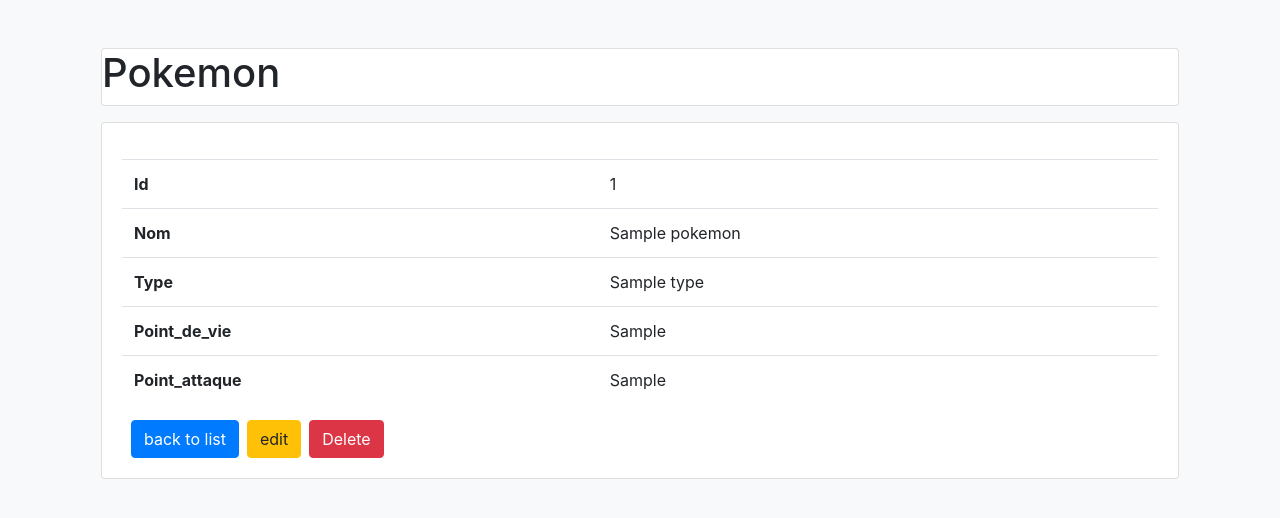
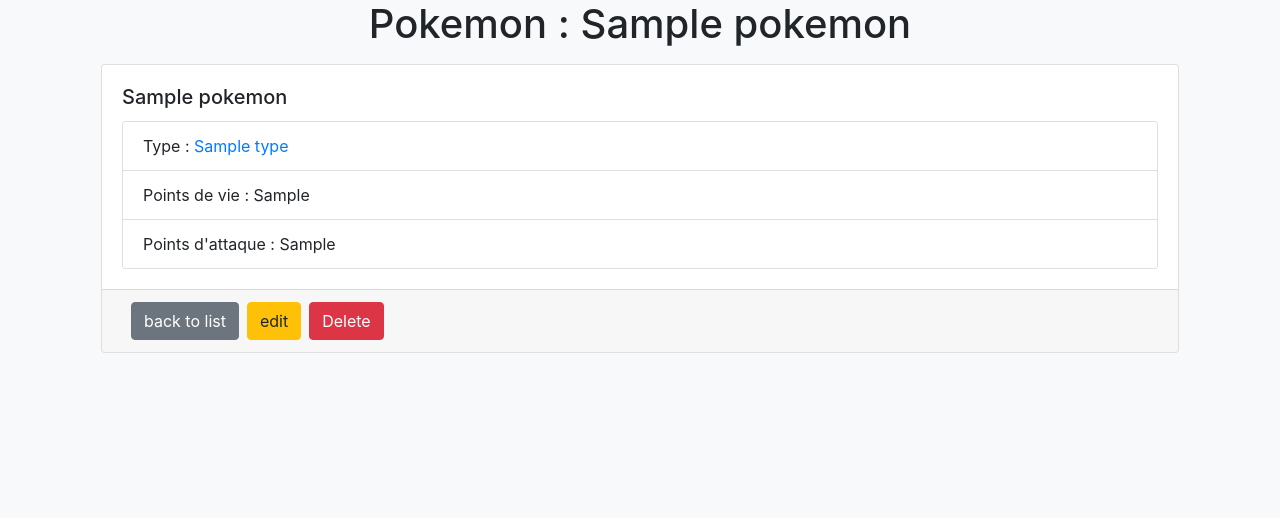
Before and after one commit to Ynov-fullstack-m1/Symfony-Pokemon-Jcaillli-Mvolpe, a Symfony app: template templates/pokemon/show.html.twig in a window 1280 px wide. Shown: the part 56-574 px from the top of the page. Run offline with Twig, Linux system fonts and the light colour scheme; the template is opened without the code that fills it: most values are stand-ins (such as "Sample title", 1, 10 or a date in 2020); some libraries are stand-ins or nearby versions.

Commit message:
MAJ PokemonController

```diff
--- a/src/Controller/PokemonController.php
+++ b/src/Controller/PokemonController.php
@@ -11,7 +11,7 @@ use Symfony\Component\HttpFoundation\Request;
 use Symfony\Component\HttpFoundation\Response;
 use Symfony\Component\Routing\Annotation\Route;
 
-#[Route('/pokemon')]
+#[Route('/pokedex/pokemon')]
 class PokemonController extends AbstractController
 {
     #[Route('/', name: 'app_pokemon_index', methods: ['GET'])]
--- a/templates/pokemon/edit.html.twig
+++ b/templates/pokemon/edit.html.twig
@@ -10,8 +10,8 @@
 
     {{ include('pokemon/_form.html.twig') }}
 
-    <div class="row">
-    <a class = "btn btn-primary mr-2 ml-4" href="{{ path('app_pokemon_index') }}">back to list</a>
+    <div class="flex-row">
+    <a class = "btn btn-secondary mr-2 ml-4" href="{{ path('app_pokemon_index') }}">back to list</a>
 
     {{ include('pokemon/_delete_form.html.twig') }}</div>
 {% endblock %}
--- a/templates/pokemon/index.html.twig
+++ b/templates/pokemon/index.html.twig
@@ -25,7 +25,7 @@
             <tr>
                 <td>{{ pokemon.id }}</td>
                 <td>{{ pokemon.nom }}</td>
-                <td>{{ pokemon.type.nom }}</td>
+                <td><a href="{{ path('app_type_show', {'id': pokemon.type.id}) }}">{{ pokemon.type.nom }}</a></td>
                 <td>{{ pokemon.pointDeVie }}</td>
                 <td>{{ pokemon.pointAttaque }}</td>
                 <td>
--- a/templates/pokemon/new.html.twig
+++ b/templates/pokemon/new.html.twig
@@ -5,5 +5,5 @@
 {% block body %}
     <h1>Create new Pokemon</h1>
     {{ include('pokemon/_form.html.twig') }}
-    <a  class="btn btn-primary" href="{{ path('app_pokemon_index') }}">back to list</a>
+    <a  class="btn btn-secondary" href="{{ path('app_pokemon_index') }}">back to list</a>
 {% endblock %}
--- a/templates/pokemon/show.html.twig
+++ b/templates/pokemon/show.html.twig
@@ -3,42 +3,25 @@
 {% block title %}Pokemon{% endblock %}
 
 {% block body %}
-
-<div class="card mt-5 ml-3 mr-3">
-    <h1>Pokemon</h1>
-</div>
+    <h1 class="text-center">Pokemon : {{ pokemon.nom }}</h1>
 
     <div class="card mt-3 mr-3 ml-3">
         <div class="card-body">
-    <table class="table table-hover ">
-        <table class="table">
-            <tbody>
-                <tr>
-                    <th>Id</th>
-                    <td>{{ pokemon.id }}</td>
-                </tr>
-                <tr>
-                    <th>Nom</th>
-                    <td>{{ pokemon.nom }}</td>
-                </tr>
-                <tr>
-                    <th>Type</th>
-                    <td>{{ pokemon.type.nom }}</td>
-                </tr>
-                <tr>
-                    <th>Point_de_vie</th>
-                    <td>{{ pokemon.pointDeVie }}</td>
-                </tr>
-                <tr>
-                    <th>Point_attaque</th>
-                    <td>{{ pokemon.pointAttaque }}</td>
-                </tr>
-            </tbody>
-        </table>
+            <h5 class="card-title">{{ pokemon.nom }}</h5>
+            <div class="card-text card">
+                <ul class="list-group list-group-flush">
+                    <li class="list-group-item">Type : <a href="{{ path('app_type_show', {'id': pokemon.type.id}) }}">{{ pokemon.type.nom }}</a></li>
+                    <li class="list-group-item">Points de vie : {{ pokemon.pointDeVie }}</li>
+                    <li class="list-group-item">Points d'attaque : {{ pokemon.pointAttaque }}</li>
+                </ul>
+            </div>
+        </div>
+        <div class="card-footer">
             <div class="row">
-        <a class = "btn btn-primary mr-2 ml-4" href="{{ path('app_pokemon_index') }}">back to list</a>
+                <a class = "btn btn-secondary mr-2 ml-4" href="{{ path('app_pokemon_index') }}">back to list</a>
                 <a class = "btn btn-warning mr-2" href="{{ path('app_pokemon_edit', {'id': pokemon.id}) }}">edit</a>
                 {{ include('pokemon/_delete_form.html.twig') }} </div>
             </div>
         </div>
+    </div>
 {% endblock %}
```
Lines whose indentation alone changed are shown as unchanged.
